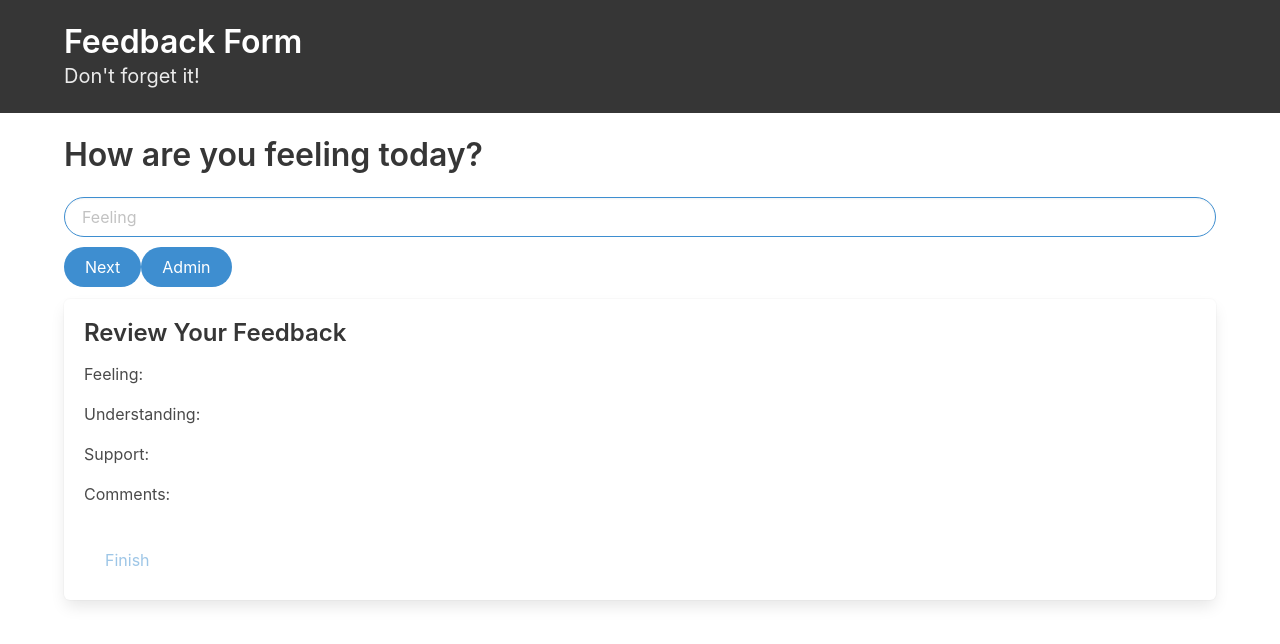
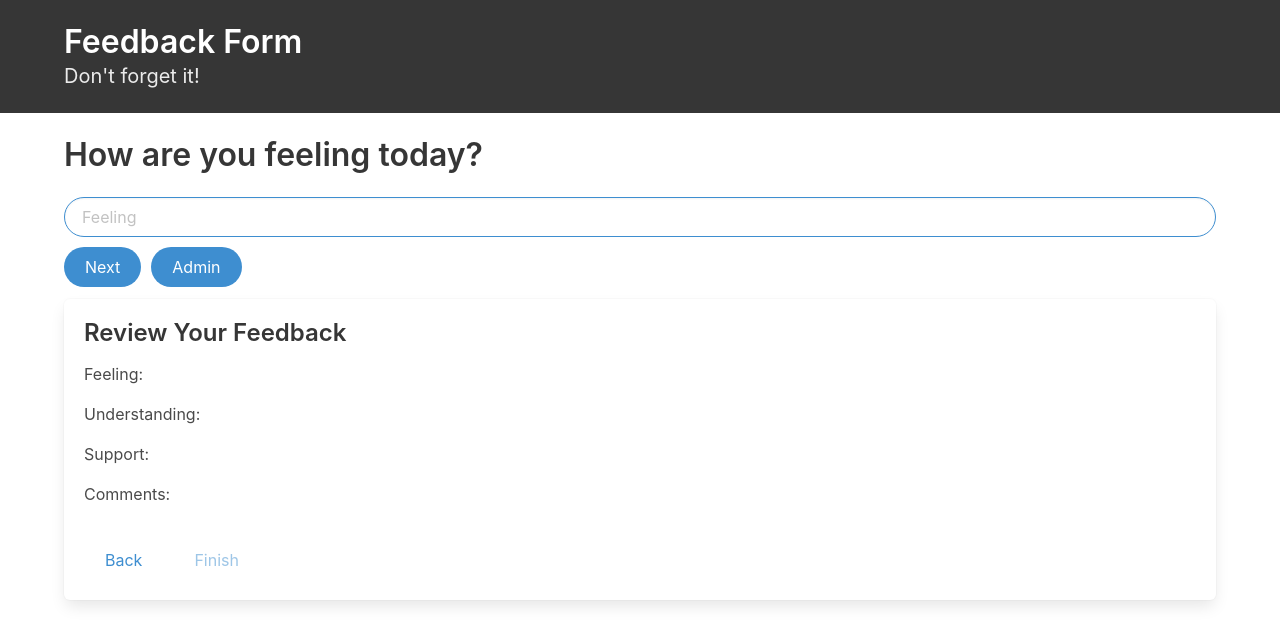
Before and after one commit to awburgard/feedback-weekend, a React (Create React App) app: page /#/ in a window 1280 px wide. Shown: the top 644 px of the page. Built offline with nearby package versions, Linux system fonts and the light colour scheme; no server answers.

Commit message:
adds back button to all components

```diff
--- a/src/components/App/App.css
+++ b/src/components/App/App.css
@@ -19,4 +19,5 @@
 
 .button {
   margin-top: 10px;
+  margin-right: 10px;
 }
--- a/src/components/Comments/comments.js
+++ b/src/components/Comments/comments.js
@@ -26,6 +26,10 @@ class Comments extends Component {
         this.props.history.push('/review');
     }
 
+    goBack = (event) => {
+        this.props.history.push('/supported')
+    }
+
     render() {
         return (
             <div>
@@ -37,6 +41,7 @@ class Comments extends Component {
                             placeholder="Comments"
                             onChange={this.changeComment}
                         />
+                        <button className="button is-rounded is-info" onClick={this.goBack}>Back</button>
                         <button className="button is-rounded is-info" onClick={this.addCommentsToRedux}>Next</button>
                     </div>
                 </div>
--- a/src/components/Review/review.js
+++ b/src/components/Review/review.js
@@ -23,6 +23,9 @@ class Review extends Component {
                 this.props.history.push('/success');
             })
     }
+    goBack = (event) => {
+        this.props.history.push('/comments')
+    }
 
     render() {
         let disableButton = true;
@@ -42,6 +45,7 @@ class Review extends Component {
                     <p>Support: {this.props.reduxState.feedbackReducer.support}</p>
                     <p>Comments: {this.props.reduxState.feedbackReducer.comments}</p>
                 </div>
+                <button className="button is-rounded is-info is-inverted" onClick={this.goBack}>Back</button>
                 <button disabled={disableButton} className="button is-rounded is-info is-inverted" onClick={this.addReviewToDatabase}>Finish</button>
             </div>
 
--- a/src/components/Supported/supported.js
+++ b/src/components/Supported/supported.js
@@ -26,6 +26,10 @@ class Supported extends Component {
         this.props.history.push('/comments');
     }
 
+    goBack = (event) => {
+        this.props.history.push('/understanding')
+    }
+
     render() {
         return (
             <div>
@@ -37,6 +41,7 @@ class Supported extends Component {
                             placeholder="Supported"
                             onChange={this.changeSupport}
                         />
+                        <button className="button is-rounded is-info" onClick={this.goBack}>Back</button>
                         <button className="button is-rounded is-info" onClick={this.addSupportToRedux}>Next</button>
                     </div>
                 </div>
--- a/src/components/Understanding/understanding.js
+++ b/src/components/Understanding/understanding.js
@@ -26,6 +26,10 @@ class Understanding extends Component {
         this.props.history.push('/supported');
     }
 
+    goBack = (event) => {
+        this.props.history.push('/')
+    }
+
     render() {
         return (
             <div>
@@ -37,6 +41,7 @@ class Understanding extends Component {
                             placeholder="Understanding"
                             onChange={this.changeUnderstanding}
                         />
+                        <button className="button is-rounded is-info" onClick={this.goBack}>Back</button>
                         <button className="button is-rounded is-info" onClick={this.addUnderstandingToRedux}>Next</button>
                     </div>
                 </div>
```
